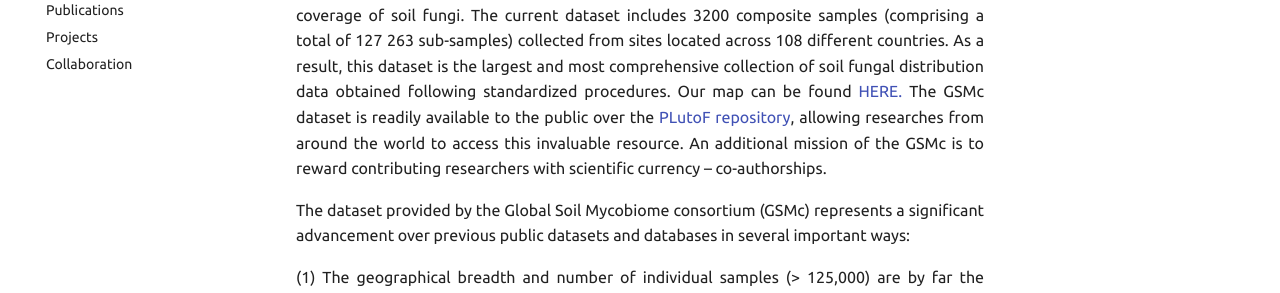
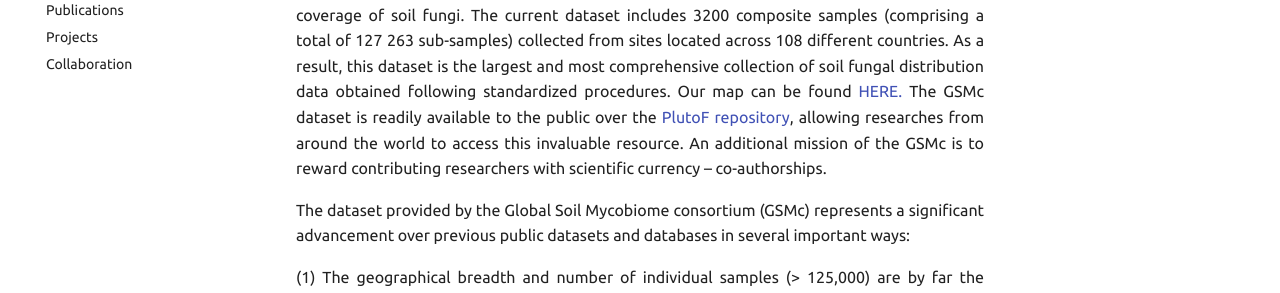
Before and after one commit to vmikk/GSMc-Fungi.github.io, an MkDocs documentation site: the page built from docs/index.md, in a window 1280 px wide and 900 px high, scrolled down 516 px. Shown: the part 152-445 px from the top of the window. Built offline with MkDocs 1.6.1 and Material for MkDocs 9.7.7, drawn with Linux system fonts in a browser that asks for light colours; comment, search, counter and statistics services are not loaded.

```diff
--- a/docs/index.md
+++ b/docs/index.md
@@ -7,7 +7,7 @@
 Fungi are an incredibly diverse group of organisms that play a crucial role in providing a wide range of ecosystem services. Despite their importance, fungi have received far less attention compared to animals and plants. As a result, we have limited knowledge about the distribution patterns and conservation needs of fungi.
 **The Global Soil Mycobiome Consortium (GSMc)**, led by researchers in the [Mycology and Microbiology Center (MMC), University of Tartu](https://mmc.ut.ee/home-1) was initiated in 2015 to fill this gap in our understanding. Building on the success of [a previous global soil fungal survey](https://doi.org/10.1126/science.1256688), the GSMc has significantly expanded the geographical and habitat coverage of soil fungi.
 The current dataset includes 3200 composite samples (comprising a total of 127 263 sub-samples) collected from sites located across 108 different countries. As a result, this dataset is the largest and most comprehensive collection of soil fungal distribution data obtained following standardized procedures. Our map can be found  [HERE.](sampling_map.md)
-The GSMc dataset is readily available to the public over the [PLutoF repository](https://plutof.ut.ee), allowing researches from around the world to access this invaluable resource.
+The GSMc dataset is readily available to the public over the [PlutoF repository](https://plutof.ut.ee), allowing researches from around the world to access this invaluable resource.
 An additional mission of the GSMc is to reward contributing researchers with scientific currency – co-authorships.
 
 The dataset provided by the Global Soil Mycobiome consortium (GSMc) represents a significant advancement over previous public datasets and databases in several important ways:
```
